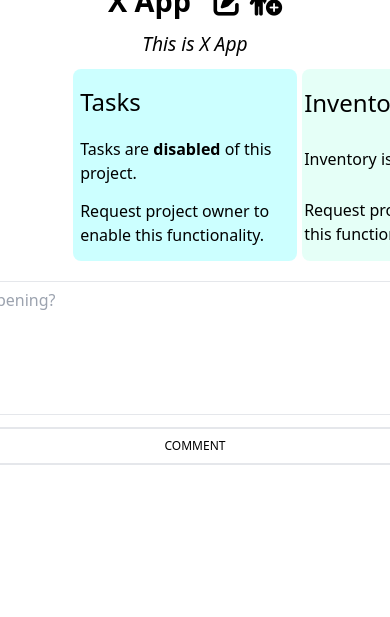
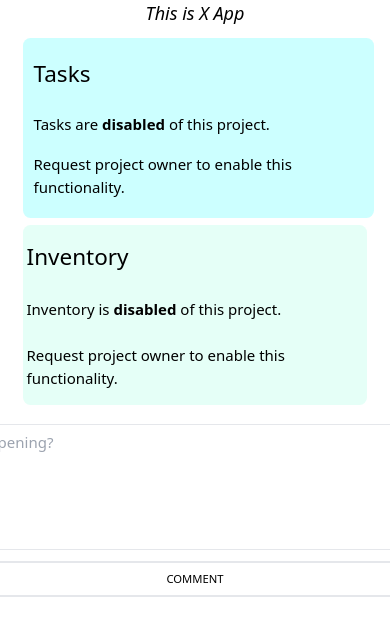
Before and after one commit to ricardo-719/projectManagementApp-cs50w, a Django app: page /project/20/ in a window 390 px wide; the page is wider, and only the part inside the window is pictured. Shown: the part 337-954 px from the top of that part. Before the commit the page ends 802 px from the top of that part, so only its background shows below. Run offline with Django 4.2, Linux system fonts and the light colour scheme; a user stored in the database is signed in; data comes from the database, SQL or seed files in the repository; both versions use the stored data as it was after the commit; tables that the repository leaves empty hold one stand-in row (values such as "Sample post"); some libraries are stand-ins or nearby versions.

Commit message:
Improve overall design responsiveness

```diff
--- a/taskomatic/static/taskomatic/styles.css
+++ b/taskomatic/static/taskomatic/styles.css
@@ -326,3 +326,141 @@ header {
     background-color: rgba(0, 255, 255, 0.2);
     border: none;
 }
+
+@media only screen and (max-width: 1050px) {
+
+    html {
+        font-size: 15px;
+    }
+
+    #indexUpperSection {
+        width: 95%;
+    }
+
+    #dashboardContainer {
+        width: 95%;
+    }
+
+    #indexAlerts {
+        margin-right: 3%;
+    }
+
+    #ongoingProjectsContainer {
+        width: 95%;
+    }
+
+    #projectPageMainContainer {
+        width: 95%;
+    }
+
+    .descriptiveParagraph {
+        width: 85%;
+    }
+
+    #tasksAndInventorySection {
+        width: 95%;
+    }
+
+    #addTaskModalFormTitle {
+        width: 80%;
+    }
+
+    #addTaskModalFormDescription {
+        width: 95%;
+    }
+
+    #addInventoryModalFormTitle {
+        width: 80%;
+    }
+
+    #addInventoryModalFormDescription {
+        width: 95%;
+    }
+}
+
+@media only screen and (max-width: 580px) {
+
+    html {
+        font-size: 15px;
+    }
+
+    #taskLogo {
+        max-width: 25rem;
+        margin: 1%;
+    }
+
+    .navSection {
+        max-width: 20rem;
+        margin: 1%;
+    }
+
+    #indexUpperSection {
+        flex-direction: column;
+        width: 95%;
+        justify-content: space-between;
+        align-items: center;
+        min-height: 15rem;
+    }
+
+    #dashboardContainer {
+        width: 95%;
+    }
+
+    #ongoingProjectsContainer {
+        width: 95%;
+    }
+
+    #indexContacts {
+        width: 80%;
+        max-height: 17rem;
+    }
+
+    #indexAlerts {
+        margin-right: 3%;
+        margin-top: 1rem;
+        width: 80%;
+        max-height: 15rem;
+    }
+
+    #projectInstance {
+        display: flex;
+        flex-direction: column;
+        justify-content: center;
+        height: 8rem;
+    }
+
+    #projectPageMainContainer {
+        width: 100%;
+    }
+
+    #tasksAndInventorySection {
+        flex-direction: column;
+        justify-content: flex-start;
+        width: 90%;
+    }
+
+    #tasksContainer {
+        width: 100%;
+    }
+
+    #commentsProjectPageContainer {
+        width: 95%;
+    }
+
+    .descriptiveParagraph {
+        width: 85%;
+    }
+
+    .taskInstancesContainer {
+        display: flex;
+        flex-direction: column;
+        justify-content: center;
+        align-items: flex-start;
+    }
+
+    .taskDeleteBtns {
+        align-self: flex-end;
+        padding-right: 0.5rem
+    }
+
+}
--- a/taskomatic/templates/taskomatic/index.html
+++ b/taskomatic/templates/taskomatic/index.html
@@ -9,7 +9,7 @@
     <div id="dashboardContainer">
         <!-- "DELETE PROJECT" MODAL -->
         <div class="modal h-screen w-full fixed left-0 top-0 flex justify-center items-center bg-black bg-opacity-50 hidden">
-            <div class="bg-white rounded shadow-lg w-1/3">
+            <div class="bg-white rounded shadow-lg lg:w-1/3 w-2/3">
                 <div class="border-b px-4 py-2">
                     <h3 class="modalTitle">Delete Project</h3>
                 </div>
--- a/taskomatic/templates/taskomatic/projectPage.html
+++ b/taskomatic/templates/taskomatic/projectPage.html
@@ -20,7 +20,7 @@
     <p class="descriptiveParagraph">{{ project.projectDescription }}</p>
     <!-- "ADD TASK/INVENTORY" MODAL -->
     <div class="modal h-screen w-full fixed left-0 top-0 flex justify-center items-center bg-black bg-opacity-50 z-10 hidden">
-        <div class="bg-white rounded shadow-lg w-1/3">
+        <div class="bg-white rounded shadow-lg lg:w-1/3 2/3">
             <div class="border-b px-4 py-2">
                 <h3 class="modalTitle"></h3>
             </div>
```
Also changed, not shown: db.sqlite3.
